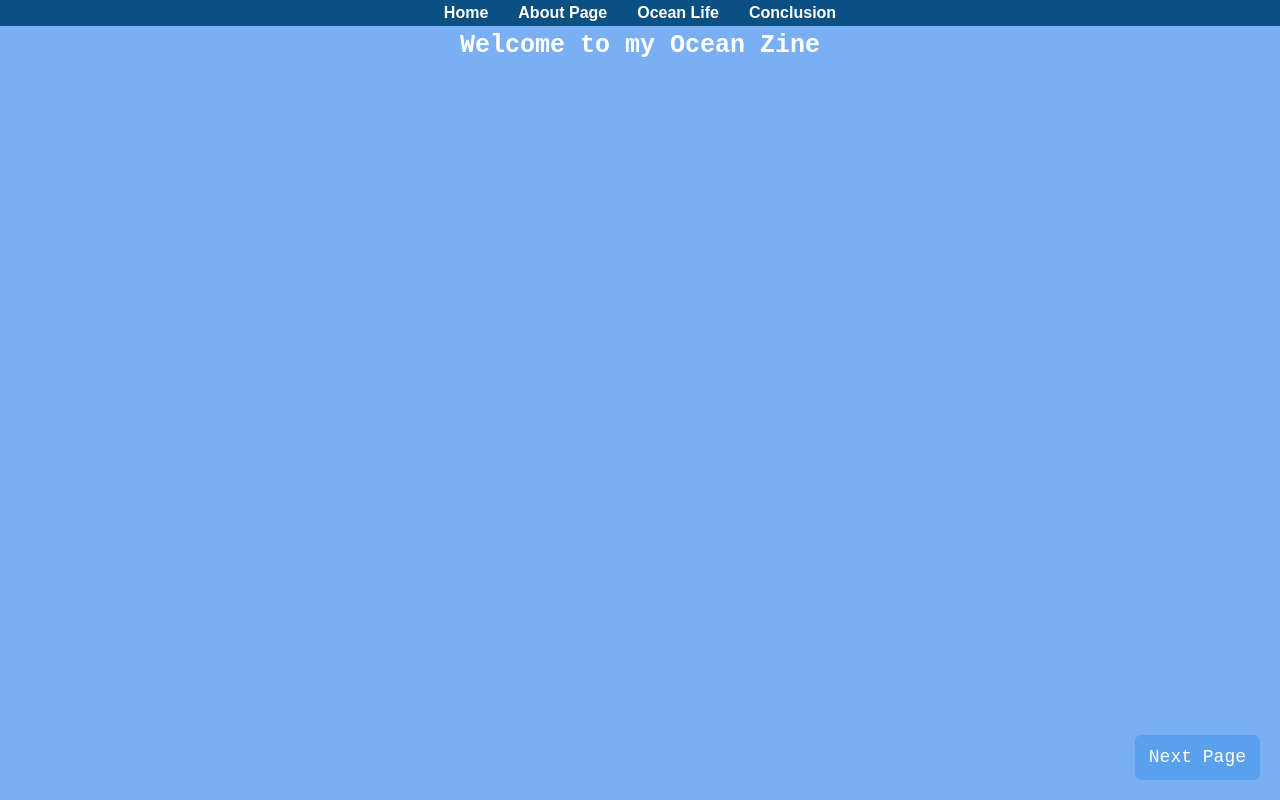
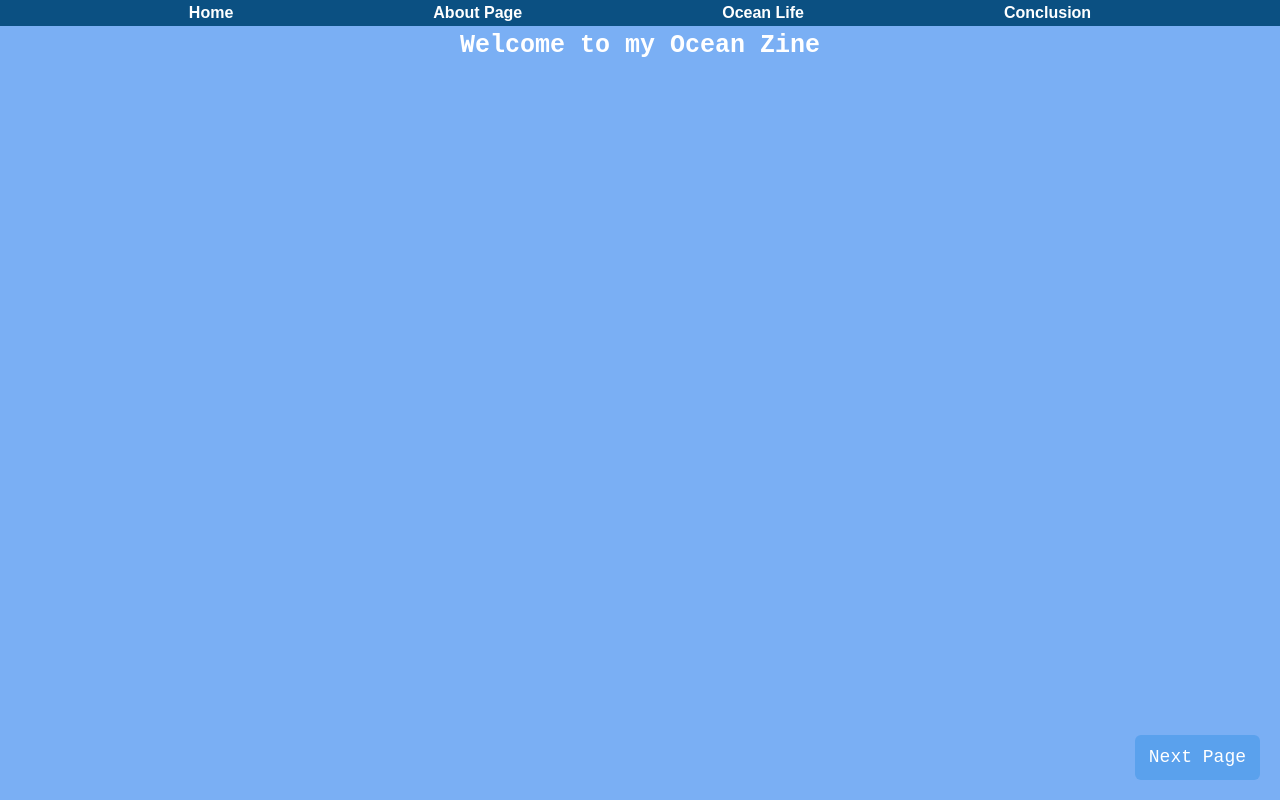
Before and after one commit to liamcmtreacy/CreativeStudio_assignment03, a SvelteKit app in the folder svelte-app/: page / in a window 1280 px wide. Built offline with nearby package versions, Linux system fonts and the light colour scheme.

Commit message:
changed some styling which I was unhappy with for header

```diff
--- a/svelte-app/src/routes/+layout.svelte
+++ b/svelte-app/src/routes/+layout.svelte
@@ -17,21 +17,25 @@
 <style>
     nav ul {
         list-style: none;
-        padding: 0;
+        padding: 5;
         margin: 0;
 		background-color: rgb(11, 80, 130);
         display: flex;
         justify-content: center;
     }
 
-    nav ul li {
-        margin: 0 15px;
+    nav ul li { /* i spaced out the words more because i thought they looked off too close together */
+        margin: 0 100px;
     }
 
-    nav ul li a {
+	 nav ul li a {
         text-decoration: none;
-		font-weight: bold;
-        color: rgb(255, 255, 255);
-	}
+        color: white;
+        font-weight: bold;
+    }
+
+    nav ul li a:hover {
+    color: #8c8c8c;
+}
 
 	</style>
--- a/svelte-app/src/routes/components/Header.svelte
+++ b/svelte-app/src/routes/components/Header.svelte
@@ -22,7 +22,7 @@
         display: flex;
         align-items: center;
         justify-content: space-between;
-        background-color: var(--primary-color);
+        background-color: lightskyblue;
         color: white;
         padding: 1rem;
     }
--- a/svelte-app/src/routes/components/Navigation.svelte
+++ b/svelte-app/src/routes/components/Navigation.svelte
@@ -6,7 +6,7 @@
 <nav>
     <ul>
         <li><a href="/">Home</a></li>
-         <li><a href="/About">About Page</a></li>
+        <li><a href="/About">About Page</a></li>
         <li><a href="/OceanLife">Ocean Life</a></li>
         <li><a href="/Conclusion">Conclusion</a></li>
     </ul>
@@ -14,21 +14,4 @@
 
 
 <style>
-    nav ul {
-        list-style: none;
-        padding: 0;
-        margin: 0;
-        display: flex;
-        justify-content: center;
-    }
-
-    nav ul li {
-        margin: 0 15px;
-    }
-
-    nav ul li a {
-        text-decoration: none;
-        color: white;
-        font-weight: bold;
-    }
 </style>
```
